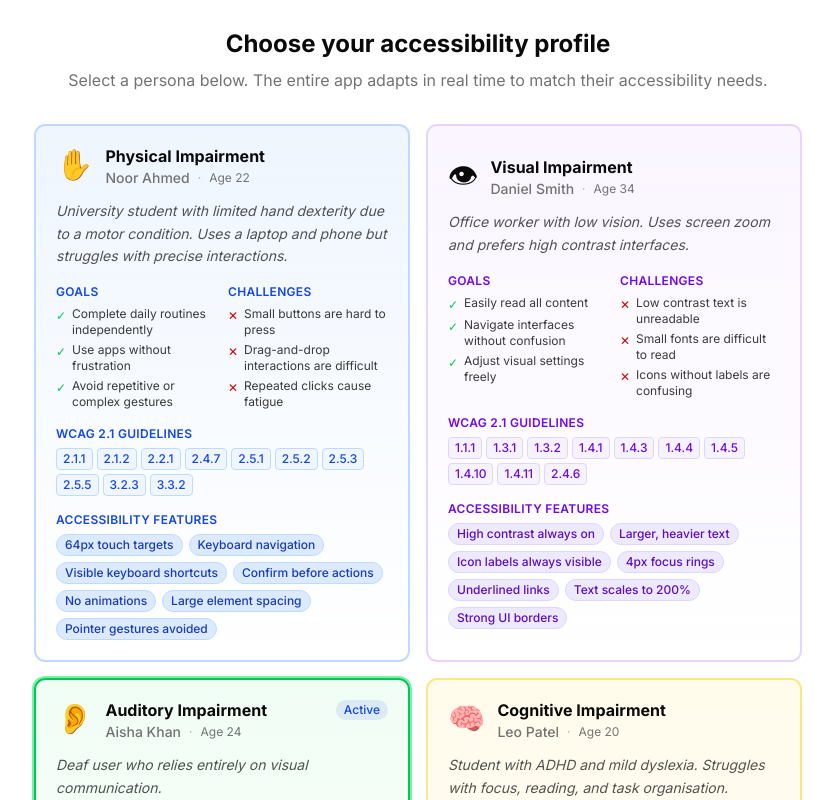
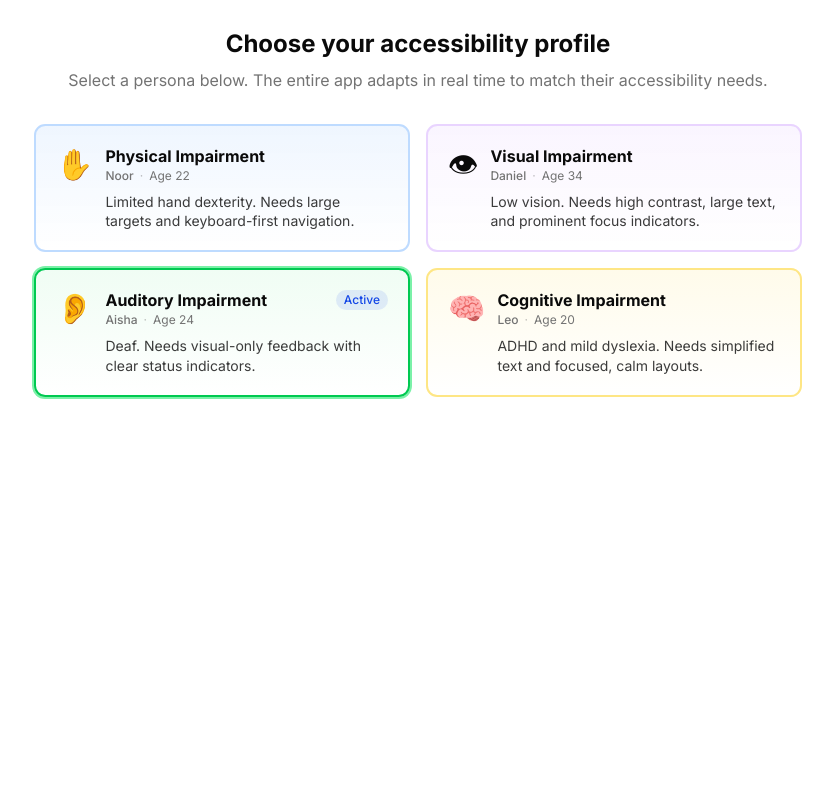
Before and after one commit to usamafayaz/life-flow, a Next.js app: page / in a window 1280 px wide. Shown: the part 440-1240 px from the top of the page, without its empty margins (222-1055 px from the left). After the commit the page ends 885 px from the top, so only its background shows below. Built offline with nearby package versions, Linux system fonts and the light colour scheme.

Commit message:
refactor: simplify PersonaCard layout and remove extraneous metadata display

```diff
--- a/components/persona/PersonaCard.tsx
+++ b/components/persona/PersonaCard.tsx
@@ -25,27 +25,6 @@ const ACTIVE_COLORS: Record<Persona, string> = {
   leo: 'border-amber-500 ring-2 ring-amber-300',
 }
 
-const BADGE_COLORS: Record<Persona, string> = {
-  noor: 'bg-blue-100 text-blue-800 border-blue-200',
-  daniel: 'bg-violet-100 text-violet-800 border-violet-200',
-  aisha: 'bg-emerald-100 text-emerald-800 border-emerald-200',
-  leo: 'bg-amber-100 text-amber-800 border-amber-200',
-}
-
-const WCAG_COLORS: Record<Persona, string> = {
-  noor: 'bg-blue-50 text-blue-700 border-blue-200',
-  daniel: 'bg-violet-50 text-violet-700 border-violet-200',
-  aisha: 'bg-emerald-50 text-emerald-700 border-emerald-200',
-  leo: 'bg-amber-50 text-amber-700 border-amber-200',
-}
-
-const SECTION_LABEL: Record<Persona, string> = {
-  noor: 'text-blue-700',
-  daniel: 'text-violet-700',
-  aisha: 'text-emerald-700',
-  leo: 'text-amber-700',
-}
-
 interface PersonaCardProps {
   id: Persona
 }
@@ -59,7 +38,7 @@ export function PersonaCard({ id }: PersonaCardProps) {
     <button
       onClick={() => setPersona(id)}
       aria-pressed={isActive}
-      aria-label={`Select ${config.meta.fullName} persona (${config.meta.impairment})`}
+      aria-label={`Select ${config.meta.name} persona (${config.meta.impairment})`}
       className={cn(
         'w-full text-left rounded-xl border-2 bg-gradient-to-b p-5',
         'transition-all duration-150',
@@ -68,97 +47,31 @@ export function PersonaCard({ id }: PersonaCardProps) {
         isActive && ACTIVE_COLORS[id]
       )}
     >
-      {/* Header */}
       <div className="flex items-start gap-3">
-        <span className="text-3xl shrink-0" aria-hidden="true">
+        <span className="text-3xl" aria-hidden="true">
           {PERSONA_ICONS[id]}
         </span>
         <div className="flex-1 min-w-0">
           <div className="flex items-start justify-between gap-2">
-            <p className="text-base font-bold text-foreground leading-tight">
+            <h3 className="text-base font-bold text-foreground leading-tight">
               {config.meta.impairment}
-            </p>
+            </h3>
             {isActive && (
               <span className="shrink-0 text-xs font-medium text-primary bg-primary/10 px-2 py-0.5 rounded-full">
                 Active
               </span>
             )}
           </div>
-          <div className="flex items-center gap-2 mt-0.5">
-            <p className="text-sm font-medium text-muted-foreground">{config.meta.fullName}</p>
-            <span className="text-xs text-muted-foreground opacity-60">·</span>
+          <div className="flex items-center gap-1.5 mt-0.5">
+            <p className="text-xs font-medium text-muted-foreground">
+              {config.meta.name}
+            </p>
+            <span className="text-xs text-muted-foreground opacity-50" aria-hidden="true">·</span>
             <span className="text-xs text-muted-foreground">Age {config.meta.age}</span>
           </div>
-        </div>
-      </div>
-
-      {/* Background */}
-      <p className="mt-3 text-sm text-foreground/70 leading-relaxed italic">
-        {config.meta.background}
-      </p>
-
-      {/* Goals & Challenges */}
-      <div className="mt-4 grid grid-cols-2 gap-3">
-        <div>
-          <p className={cn('text-xs font-semibold uppercase tracking-wide mb-1.5', SECTION_LABEL[id])}>
-            Goals
+          <p className="text-sm text-foreground/80 mt-2 leading-snug">
+            {config.meta.description}
           </p>
-          <ul className="space-y-1">
-            {config.meta.goals.map((g) => (
-              <li key={g} className="flex items-start gap-1.5 text-xs text-foreground/80">
-                <span className="mt-0.5 shrink-0 text-green-500" aria-hidden="true">✓</span>
-                {g}
-              </li>
-            ))}
-          </ul>
-        </div>
-        <div>
-          <p className={cn('text-xs font-semibold uppercase tracking-wide mb-1.5', SECTION_LABEL[id])}>
-            Challenges
-          </p>
-          <ul className="space-y-1">
-            {config.meta.challenges.map((c) => (
-              <li key={c} className="flex items-start gap-1.5 text-xs text-foreground/80">
-                <span className="mt-0.5 shrink-0 text-destructive" aria-hidden="true">✕</span>
-                {c}
-              </li>
-            ))}
-          </ul>
-        </div>
-      </div>
-
-      {/* WCAG guidelines */}
-      <div className="mt-4">
-        <p className={cn('text-xs font-semibold uppercase tracking-wide mb-1.5', SECTION_LABEL[id])}>
-          WCAG 2.1 Guidelines
-        </p>
-        <div className="flex flex-wrap gap-1">
-          {config.meta.wcagDetails.map((w) => (
-            <span
-              key={w.code}
-              title={w.description}
-              className={cn('text-xs px-1.5 py-0.5 rounded border font-mono font-medium', WCAG_COLORS[id])}
-            >
-              {w.code}
-            </span>
-          ))}
-        </div>
-      </div>
-
-      {/* Feature chips */}
-      <div className="mt-4">
-        <p className={cn('text-xs font-semibold uppercase tracking-wide mb-1.5', SECTION_LABEL[id])}>
-          Accessibility Features
-        </p>
-        <div className="flex flex-wrap gap-1.5">
-          {config.meta.features.map((f) => (
-            <span
-              key={f}
-              className={cn('text-xs px-2 py-0.5 rounded-full border font-medium', BADGE_COLORS[id])}
-            >
-              {f}
-            </span>
-          ))}
         </div>
       </div>
     </button>
```
